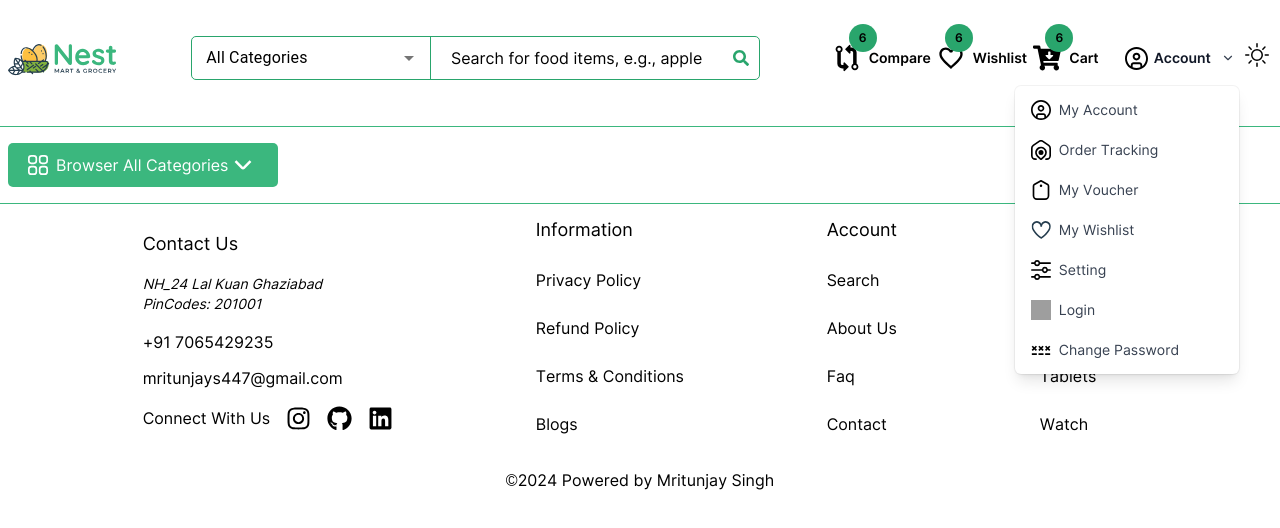
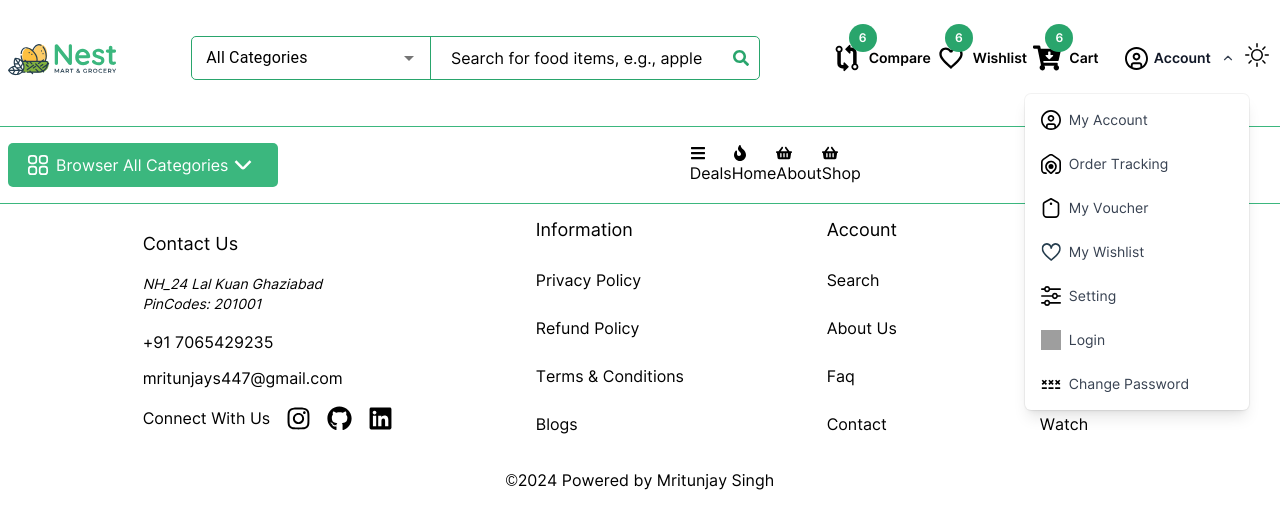
Before and after one commit to MRITUNJAY-SINGHH/Food-App, a React (Vite) app: page / in a window 1280 px wide. Both pictures are taken after a click on the button "Account". Shown: the top 528 px of the page. Built offline with nearby package versions, Linux system fonts and the light colour scheme; grey boxes are pictures that could not be loaded.

Commit message:
git commit -m "improved code"

```diff
--- a/src/Common/DropdownUser.jsx
+++ b/src/Common/DropdownUser.jsx
@@ -44,20 +44,24 @@ export default function DropdownMenu() {
          >
             <img src={User} alt='logo' />
             Account
-            <FiChevronDown className='ml-1 text-gray-700' />{' '}
+            <FiChevronDown
+               className={`ml-1 text-gray-700 transform ${
+                  isOpen ? 'rotate-180' : 'rotate-0'
+               } transition-transform duration-300`}
+            />
          </button>
 
          <Transition
             show={isOpen}
             as={Fragment}
-            enter='transition ease-out duration-200'
+            enter='transition ease-out duration-300'
             enterFrom='opacity-0 scale-95'
             enterTo='opacity-100 scale-100'
-            leave='transition ease-in duration-150'
+            leave='transition ease-in duration-200'
             leaveFrom='opacity-100 scale-100'
             leaveTo='opacity-0 scale-95'
          >
-            <Menu.Items className='absolute right-0  z-10 mt-2 w-56 origin-top-right divide-y divide-gray-100 rounded-md bg-white shadow-lg ring-1 ring-black ring-opacity-5 focus:outline-none'>
+            <Menu.Items className='absolute right-[-10px]  z-10 mt-4 w-56 origin-top-right divide-y divide-gray-100 rounded-md bg-white shadow-lg ring-1 ring-black ring-opacity-5 focus:outline-none'>
                <div className='py-1'>
                   {menuItems.map((menuItem, index) => (
                      <Menu.Item key={index}>
@@ -69,13 +73,13 @@ export default function DropdownMenu() {
                                  active
                                     ? 'bg-gray-100 text-gray-900'
                                     : 'text-gray-700',
-                                 'flex items-center px-4 py-2 text-sm transition-all duration-300 leading-6'
+                                 'flex items-center px-4 py-2 text-sm transition-all duration-300 leading-7'
                               )}
                            >
                               <img
                                  src={menuItem.icon}
                                  alt='icons'
-                                 className='h-5 w-5 mr-2 '
+                                 className='h-5 w-5 mr-2'
                               />
                               {menuItem.text}
                            </Link>
--- a/src/components/Header/Header.jsx
+++ b/src/components/Header/Header.jsx
@@ -41,7 +41,7 @@ const Header = () => {
                      <span className='text-sm font-semibold dark:text-white text-black'>
                         Compare
                      </span>
-                     <span className='absolute top-[-20px] left-2 bg-[#29a56c] dark:bg-white text-black dark:text-black rounded-full h-7 w-7 flex items-center justify-center text-xs font-bold'>
+                     <span className='absolute top-[-20px] left-2 bg-[#29a56c] dark:bg-white text-white dark:text-black rounded-full h-7 w-7 flex items-center justify-center text-xs font-bold'>
                         6
                      </span>
                   </div>
@@ -53,7 +53,7 @@ const Header = () => {
                      <span className='text-sm font-semibold dark:text-white text-black'>
                         Wishlist
                      </span>
-                     <span className='absolute top-[-20px] left-0 bg-[#29a56c] dark:bg-white text-black dark:text-black rounded-full h-7 w-7 flex items-center justify-center text-xs font-bold'>
+                     <span className='absolute top-[-20px] left-0 bg-[#29a56c] dark:bg-white text-white dark:text-black rounded-full h-7 w-7 flex items-center justify-center text-xs font-bold'>
                         6
                      </span>
                   </div>
@@ -65,7 +65,7 @@ const Header = () => {
                      <span className='text-sm font-semibold dark:text-white text-black'>
                         Cart
                      </span>
-                     <span className='absolute top-[-20px] left-1 bg-[#29a56c] dark:bg-white text-black dark:text-black rounded-full h-7 w-7 flex items-center justify-center text-xs font-bold'>
+                     <span className='absolute top-[-20px] left-1 bg-[#29a56c] dark:bg-white  dark:text-black text-white rounded-full h-7 w-7 flex items-center justify-center text-xs font-bold'>
                         6
                      </span>
                   </div>
--- a/src/components/Header/Navbar/Navbar.jsx
+++ b/src/components/Header/Navbar/Navbar.jsx
@@ -1,33 +1,48 @@
+import { Link } from 'react-router-dom';
+import { FaBars, FaFire, FaShoppingBasket } from 'react-icons/fa';
 import '../Header.css';
+import { useState } from 'react';
+import Apps from '../../../assets/apps.svg';
+
 const Navbar = () => {
+   const NavbarData = [
+      {
+         id: 1,
+         title: 'Deals',
+         link: '/Deals',
+         icon: <FaBars />,
+      },
+      {
+         id: 2,
+         title: 'Home',
+         link: '/',
+         icon: <FaFire />,
+      },
+      {
+         id: 3,
+         title: 'About',
+         link: '/About',
+         icon: <FaShoppingBasket />,
+      },
+      {
+         id: 4,
+         title: 'Shop',
+         link: '/shop',
+         icon: <FaShoppingBasket />,
+         hasDropdown: true, // Add this property to indicate that there's a dropdown
+      },
+   ];
+
+   const [showShopDropdown, setShowShopDropdown] = useState(false);
+
+   const toggleShopDropdown = () => {
+      setShowShopDropdown(!showShopDropdown);
+   };
    return (
       <div className='NavbarBorder'>
          <div className='flex justify-between items-center mx-2 my-4'>
             <div className='NavbarLeft  flex justify-center items-center text-white'>
-               <svg
-                  xmlns='http://www.w3.org/2000/svg'
-                  id='Outline'
-                  className='mr-2'
-                  viewBox='0 0 24 24'
-                  width='20px'
-               >
-                  <path
-                     fill='white'
-                     d='M7,0H4A4,4,0,0,0,0,4V7a4,4,0,0,0,4,4H7a4,4,0,0,0,4-4V4A4,4,0,0,0,7,0ZM9,7A2,2,0,0,1,7,9H4A2,2,0,0,1,2,7V4A2,2,0,0,1,4,2H7A2,2,0,0,1,9,4Z'
-                  />
-                  <path
-                     fill='white'
-                     d='M20,0H17a4,4,0,0,0-4,4V7a4,4,0,0,0,4,4h3a4,4,0,0,0,4-4V4A4,4,0,0,0,20,0Zm2,7a2,2,0,0,1-2,2H17a2,2,0,0,1-2-2V4a2,2,0,0,1,2-2h3a2,2,0,0,1,2,2Z'
-                  />
-                  <path
-                     fill='white'
-                     d='M7,13H4a4,4,0,0,0-4,4v3a4,4,0,0,0,4,4H7a4,4,0,0,0,4-4V17A4,4,0,0,0,7,13Zm2,7a2,2,0,0,1-2,2H4a2,2,0,0,1-2-2V17a2,2,0,0,1,2-2H7a2,2,0,0,1,2,2Z'
-                  />
-                  <path
-                     fill='white'
-                     d='M20,13H17a4,4,0,0,0-4,4v3a4,4,0,0,0,4,4h3a4,4,0,0,0,4-4V17A4,4,0,0,0,20,13Zm2,7a2,2,0,0,1-2,2H17a2,2,0,0,1-2-2V17a2,2,0,0,1,2-2h3a2,2,0,0,1,2,2Z'
-                  />
-               </svg>
+               <img src={Apps} alt='logo' className='mr-2 h-5' />
                <h3 className='capitalize'>Browser All Categories</h3>
 
                <svg
@@ -44,7 +59,33 @@ const Navbar = () => {
                   </g>
                </svg>
             </div>
-            <div className='NavbarRight'></div>
+            <div className='NavbarRight'>
+               <ul className='flex justify-between items-center'>
+                  {NavbarData.map((item) => (
+                     <li key={item.id}>
+                        <button
+                           onClick={
+                              item.hasDropdown ? toggleShopDropdown : null
+                           }
+                        >
+                           <Link to={item.link}>
+                              {item.icon}
+                              {item.title}
+                           </Link>
+                           {/* Dropdown content for the "Shop" section */}
+                           {item.hasDropdown && showShopDropdown && (
+                              <div className='dropdown-content'>
+                                 {/* Add your dropdown content here */}
+                                 <Link to='/category1'>Category 1</Link>
+                                 <Link to='/category2'>Category 2</Link>
+                                 {/* Add more categories as needed */}
+                              </div>
+                           )}
+                        </button>
+                     </li>
+                  ))}
+               </ul>
+            </div>
             <div className='NavbarCenter'></div>
          </div>
       </div>
```
Also changed, not shown: src/assets/apps.svg.
